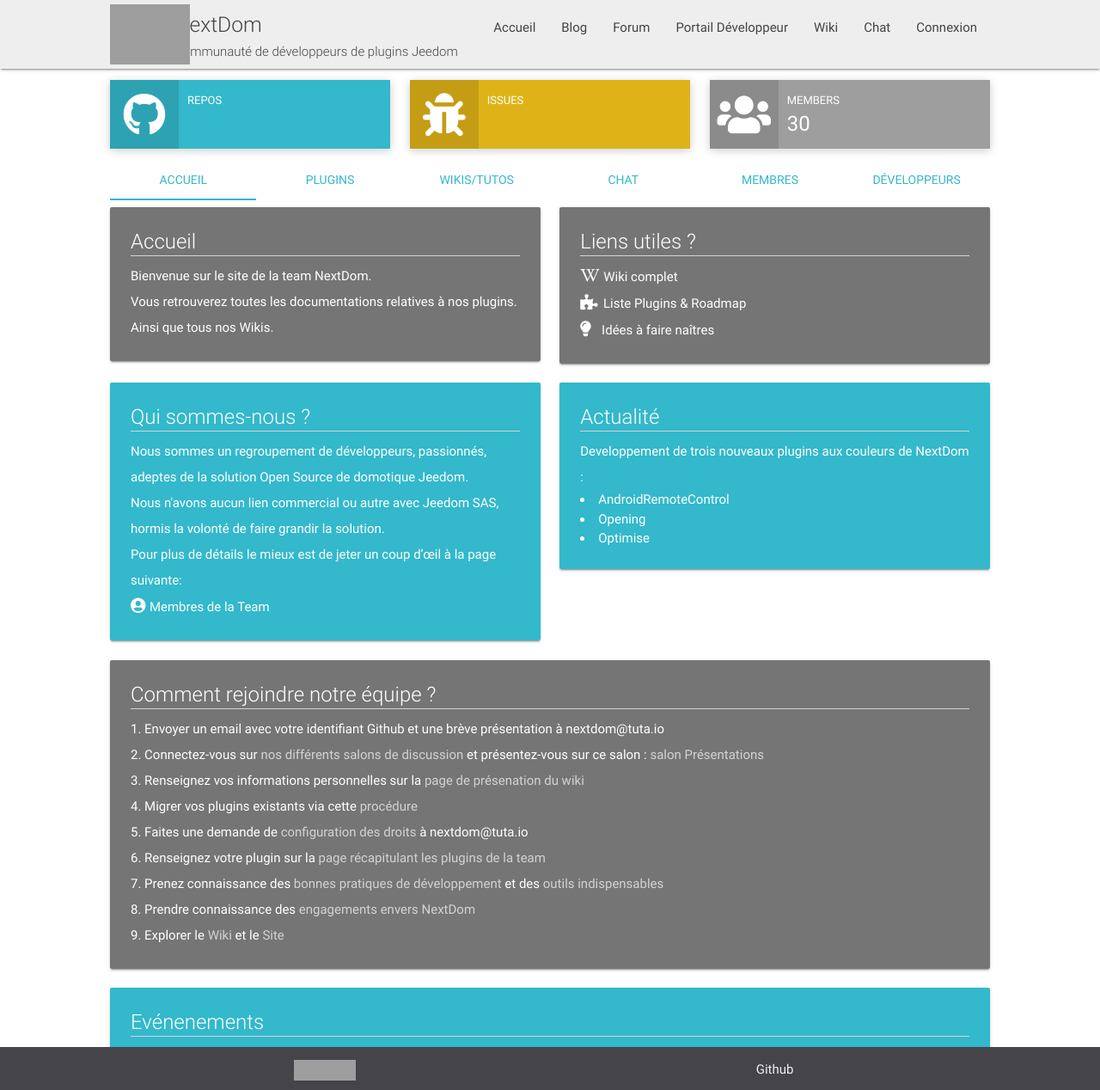
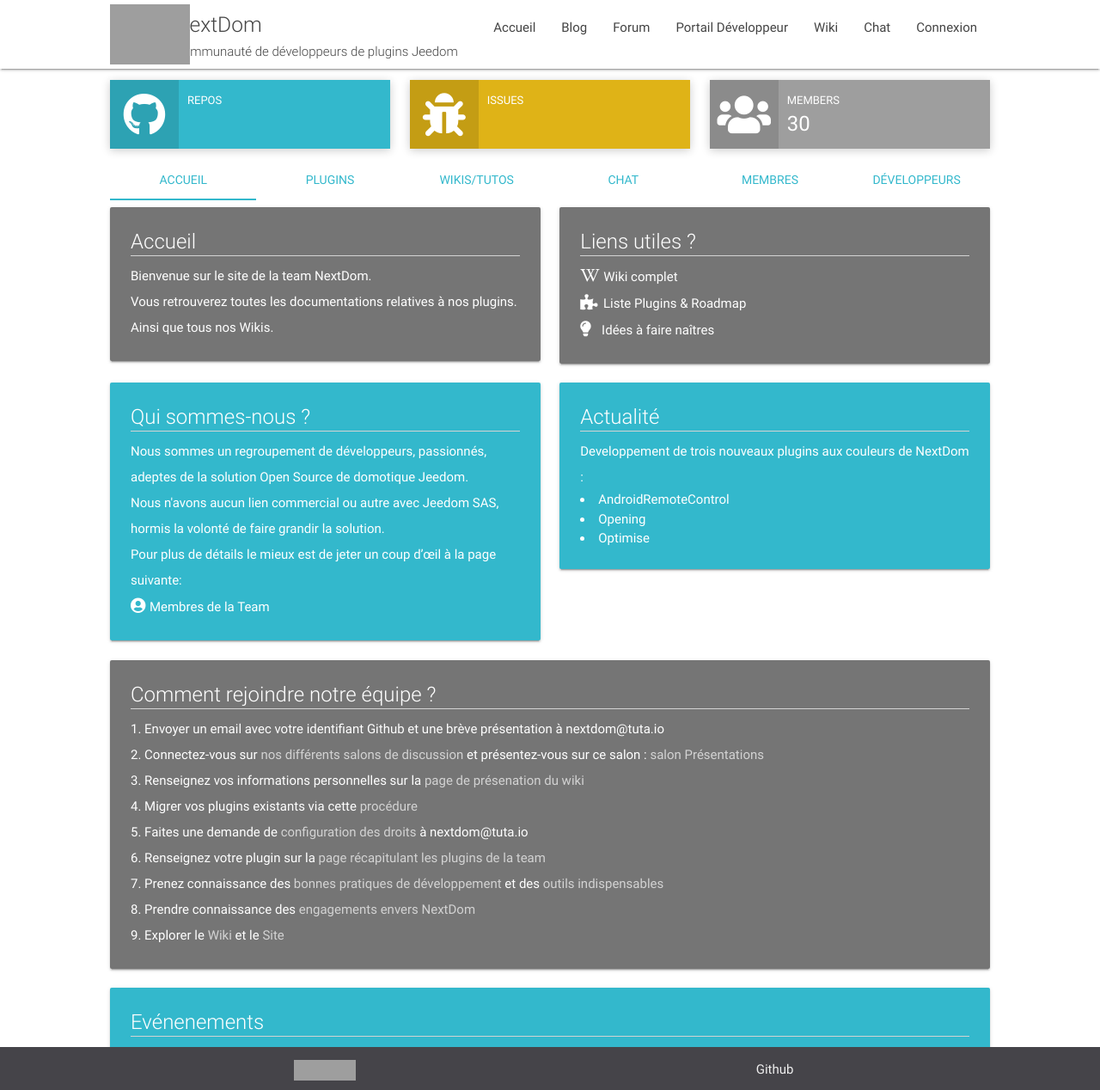
Before and after one commit to NextDom/NextDom.github.io, a Jekyll site: the page index.html, which Jekyll copies as it is, in a window 1280 px wide and 1268 px high. Shown: the whole window at 86% size. Built offline with Jekyll 4.4.1, drawn with Linux system fonts in a browser that asks for light colours; nearby versions of some CDN libraries; grey boxes are pictures that could not be loaded.

Commit message:
Fix Bar Color

```diff
--- a/css/style.css
+++ b/css/style.css
@@ -46,10 +46,6 @@
 {
 color: lightgrey;
 text-decoration: bold;
-}
-
-.nav-header {
-background-color:#eee !important;
 }
 
 .section-height{
```
Also changed, not shown: 1 other file.
